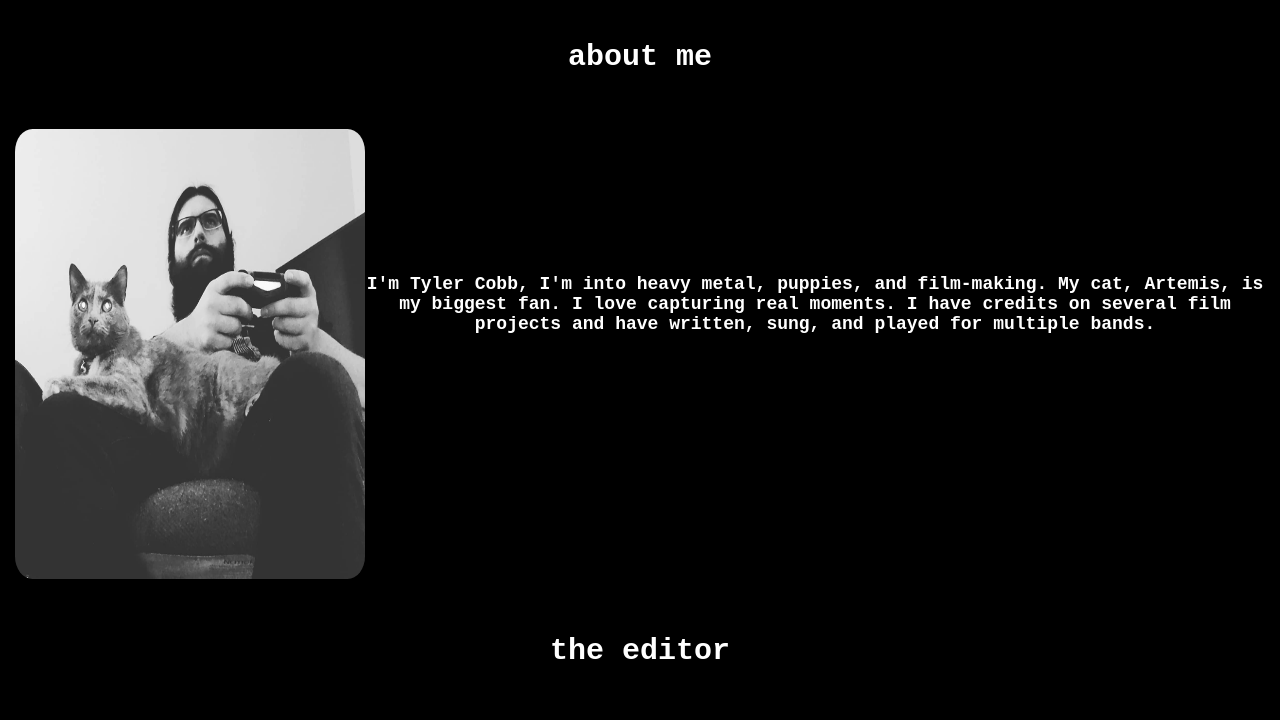
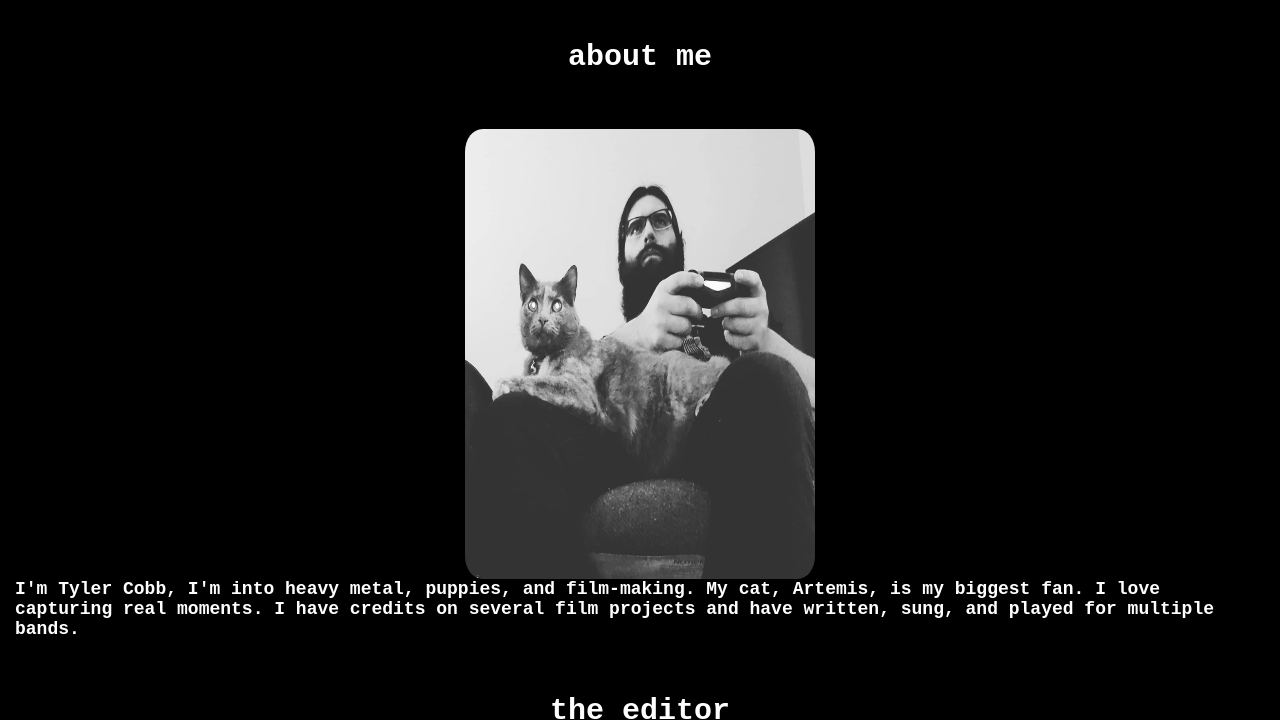
Before and after one commit to mallorinapg/oddlogicmedia, a plain HTML site: page index.html in a window 1280 px wide. Shown: the part 3040-3760 px from the top of the page. Drawn offline with Linux system fonts and the light colour scheme.

Commit message:
updated readme to reflect javascript changes

```diff
--- a/index.html
+++ b/index.html
@@ -99,9 +99,9 @@
             <div class="flex-item-about-me">
               <h2>about me</h2>
               <div class="imgandtext"><img src="img/aboutme3.jpg" alt="Tyler Cobb">
-                <p class="about">I'm Tyler Cobb, I'm into heavy metal, puppies, and film-making. My cat, Artemis, is my biggest fan. I love capturing real moments.
-                  I have credits on several film projects and have written, sung, and played for multiple bands.</p>
             </div>
+            <p class="about">I'm Tyler Cobb, I'm into heavy metal, puppies, and film-making. My cat, Artemis, is my biggest fan. I love capturing real moments.
+              I have credits on several film projects and have written, sung, and played for multiple bands.</p>
             <div class="flex-item-editor">
               <h2>the editor</h2>
               <img src="img/editor.jpg" alt="Mallori Puchino">
--- a/styles.css
+++ b/styles.css
@@ -77,9 +77,9 @@ p {
 
 .about {
   display: flex;
-  align-self: flex-start;
+  flex-wrap: wrap;
   font-size: 18px;
-  float: right;
+  text-align: left;
 }
 
 .portfolios>p {
```
Also changed, not shown: 1 other file.
